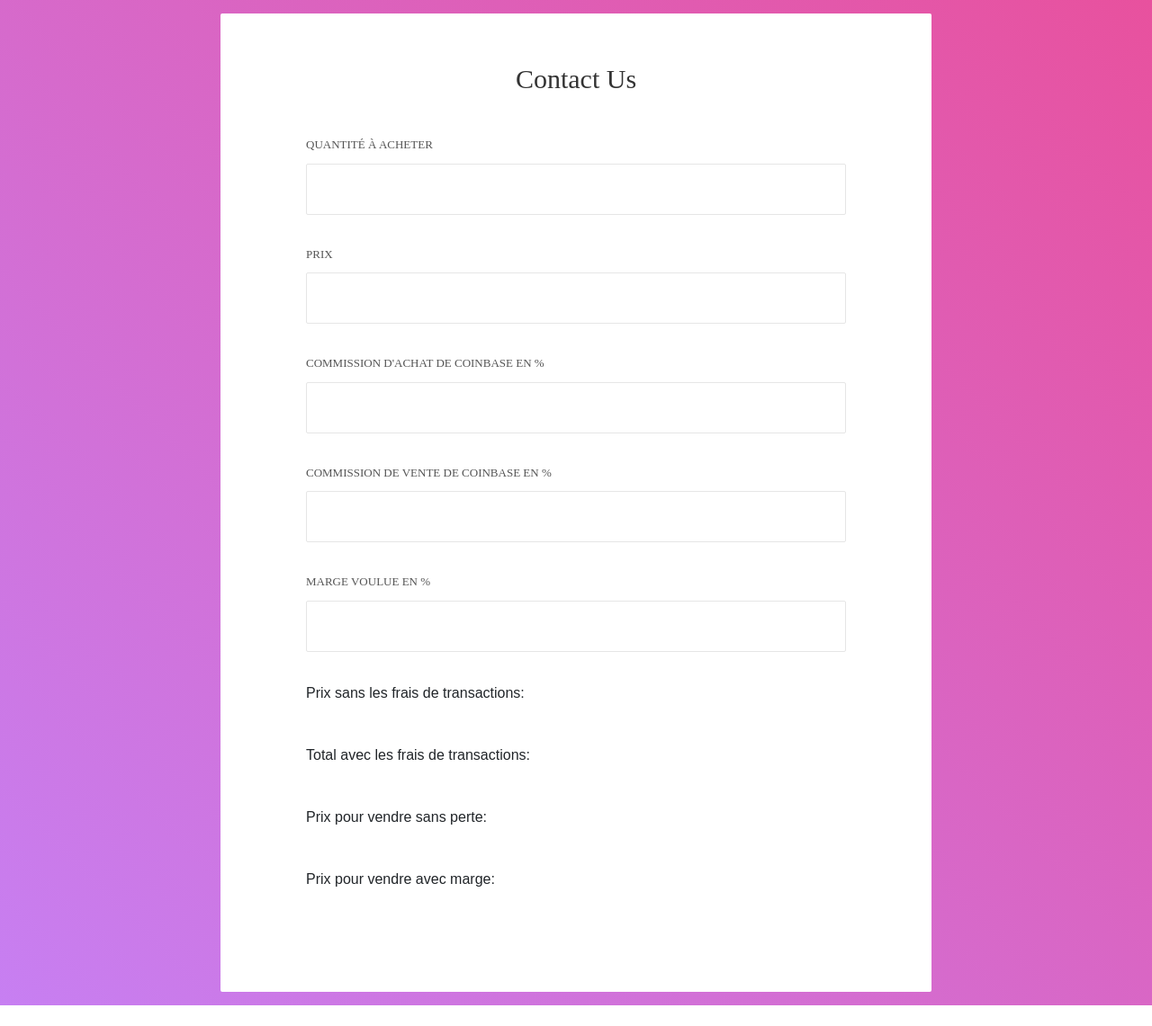
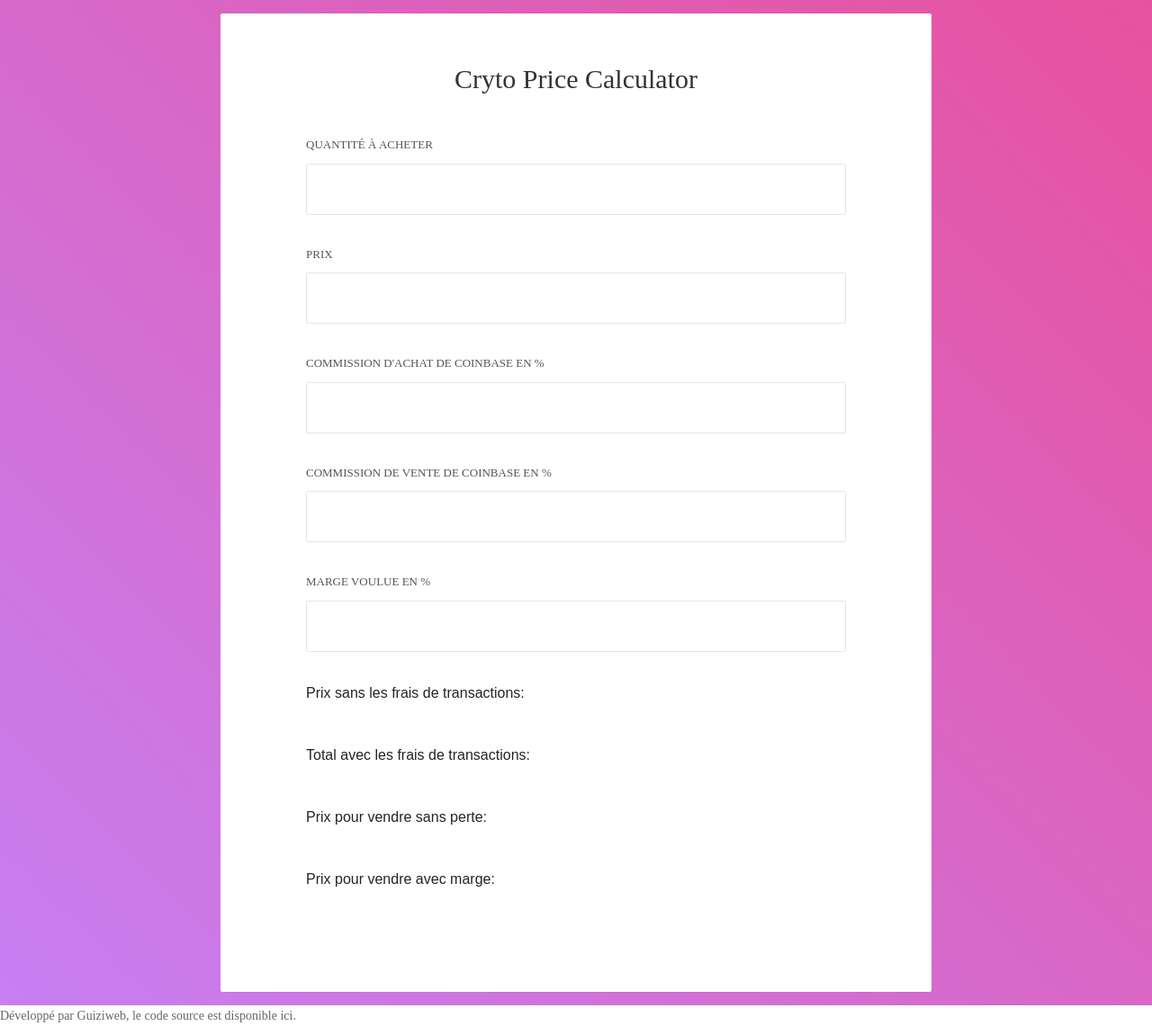
Before and after one commit to camilleislasse/calculator, a plain HTML site: page index.html in a window 1280 px wide. Shown: the whole page at 90% size. Before the commit the page ends 1118 px from the top, so only its background shows below. Drawn offline with Linux system fonts and the light colour scheme; a web font is replaced by a local one.

Commit message:
Add title and footer

```diff
--- a/index.html
+++ b/index.html
@@ -1,7 +1,7 @@
 <!DOCTYPE html>
 <html lang="en">
 <head>
-	<title>Contact V14</title>
+	<title>Cryto Price Calculator</title>
 	<meta charset="UTF-8">
 	<meta name="viewport" content="width=device-width, initial-scale=1">
 <!--===============================================================================================-->
@@ -40,7 +40,7 @@
 		<div class="wrap-contact100">
 			<form class="contact100-form validate-form">
 				<span class="contact100-form-title">
-					Contact Us
+					Cryto Price Calculator
 				</span>
 
 
@@ -146,4 +146,9 @@ $('#qty, #price, #fee, #feeSell, #marge').change(function () {
 
 
 </body>
+<footer class="mastfoot mt-auto">
+	<div class="inner">
+		<p>Développé par <a href="http://guiziweb.fr/">Guiziweb</a>, le code source est disponible <a href="https://github.com/camilleislasse/calculator">ici</a>.</p>
+	</div>
+</footer>
 </html>
```
